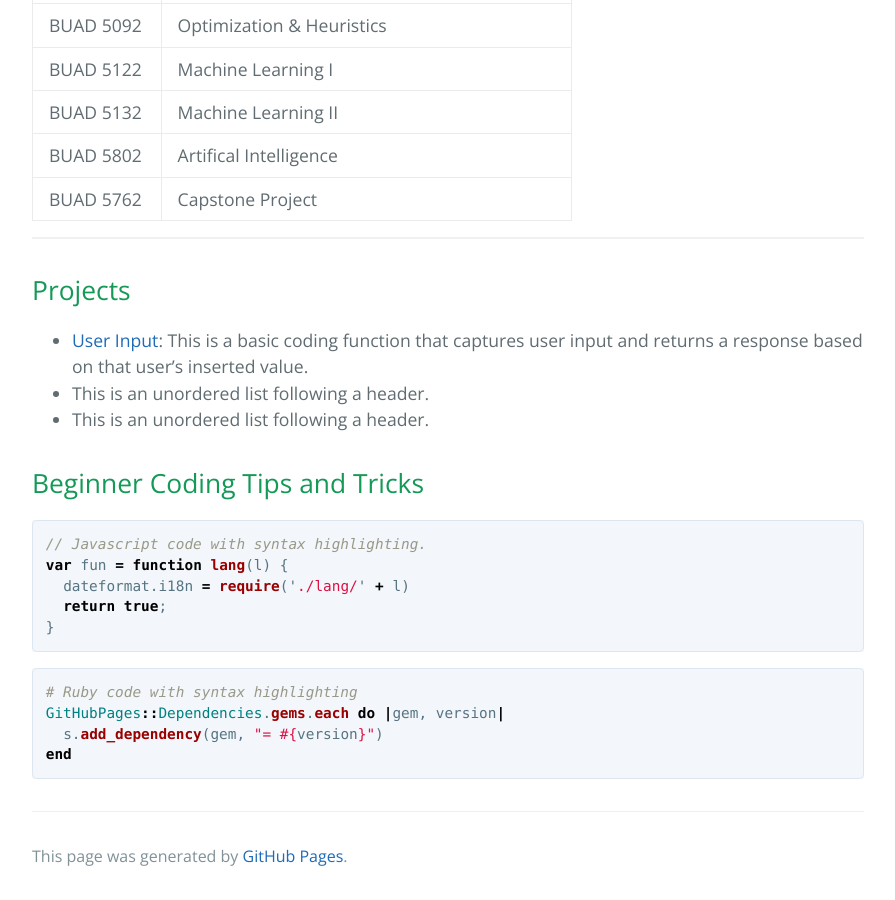
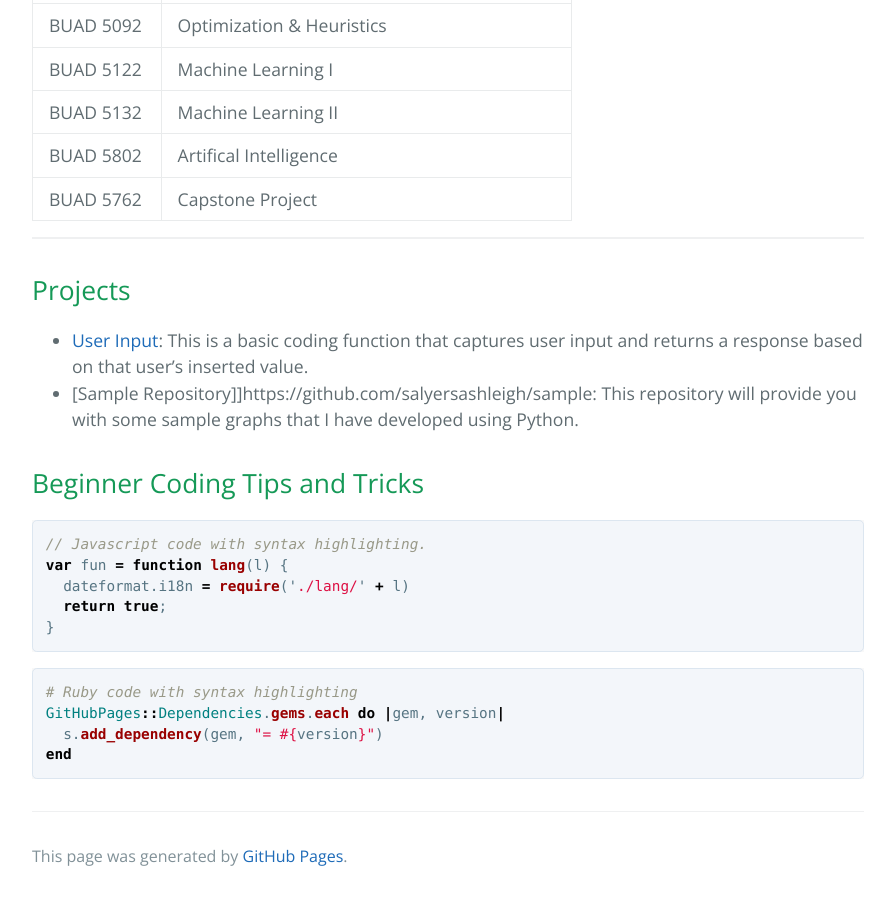
Before and after one commit to salyersashleigh/salyersashleigh.github.io, a Jekyll site: the page built from index.md, in a window 1280 px wide and 900 px high, scrolled down 1795 px. Shown: the whole window, without its empty margins (192-1087 px from the left). Built offline with Jekyll 4.4.1, drawn with Linux system fonts in a browser that asks for light colours; our own code applies the rules of GitHub Pages for plain Markdown files.

Commit message:
Update index.md

```diff
--- a/index.md
+++ b/index.md
@@ -41,8 +41,8 @@
 ## Projects
 
 *   [User Input](/User Inputs/index.md): This is a basic coding function that captures user input and returns a response based on that user's inserted value.
-*   This is an unordered list following a header.
-*   This is an unordered list following a header.
+*   [Sample Repository]]https://github.com/salyersashleigh/sample: This repository will provide you with some sample graphs that I have developed using Python.
+
 
 ## Beginner Coding Tips and Tricks
 
```
